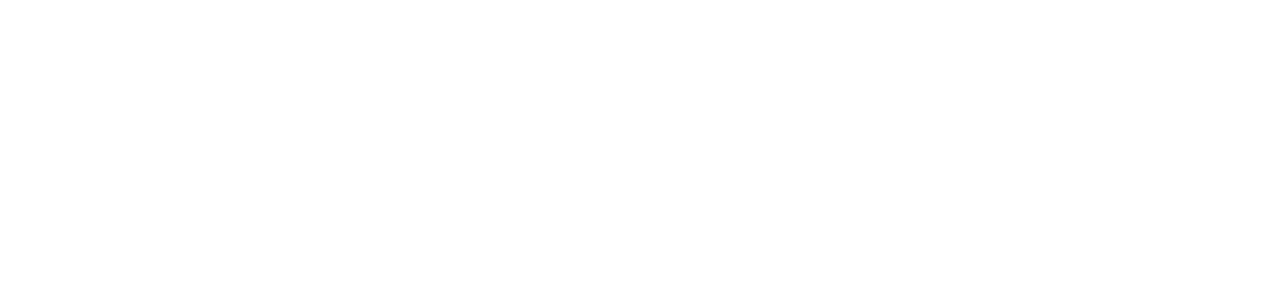
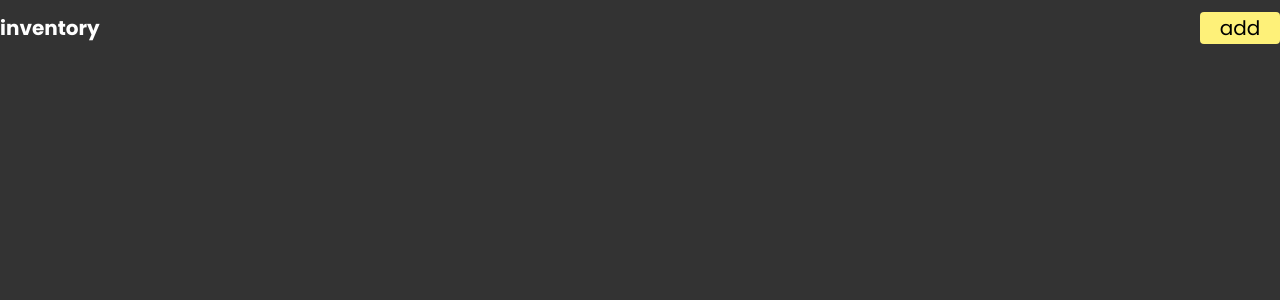
Before and after one commit to colorlessenergy/inventory, a Next.js app: page / in a window 1280 px wide. Shown: the top 300 px of the page. Built offline with nearby package versions, Linux system fonts and the light colour scheme.

Commit message:
add HTML structure and styles for header

```diff
--- a/pages/index.js
+++ b/pages/index.js
@@ -8,6 +8,14 @@
                 <meta name="description" content="inventory" />
                 <link rel="icon" href="/favicon.ico" />
             </Head>
+
+            <div>
+                <header>
+                    <h1>inventory</h1>
+
+                    <button className="yellow-button">add</button>
+                </header>
+            </div>
         </div>
     );
 }
--- a/styles/base.scss
+++ b/styles/base.scss
@@ -1,8 +1,16 @@
+@use './variables.scss' as *;
+
+* {
+    box-sizing: border-box;
+}
+
 html,
 body {
     margin: 0;
     padding: 0;
 
+    background-color: #333333;
+    color: #ffffff;
     font-family: 'Poppins', sans-serif;
 }
 
@@ -11,6 +19,21 @@
     text-decoration: none;
 }
 
-* {
-    box-sizing: border-box;
+header {
+    display: flex;
+    align-items: center;
+    justify-content: space-between;
 }
+
+h1 {
+    font-size: 20px;
+}
+
+button {
+    border: none;
+
+    background-color: transparent;
+    cursor: pointer;
+    font-family: 'Poppins', sans-serif;
+    font-size: 20px;
+}
--- a/styles/globals.scss
+++ b/styles/globals.scss
@@ -1 +1,2 @@
 @use './base.scss';
+@use './module.scss';
--- /dev/null
+++ b/styles/module.scss
@@ -0,0 +1,7 @@
+@use './variables.scss' as *;
+
+.yellow-button {
+    background-color: $yellow;
+    border-radius: 4px;
+    min-width: 80px;
+}
--- /dev/null
+++ b/styles/variables.scss
@@ -0,0 +1 @@
+$yellow: #fef179;
```
